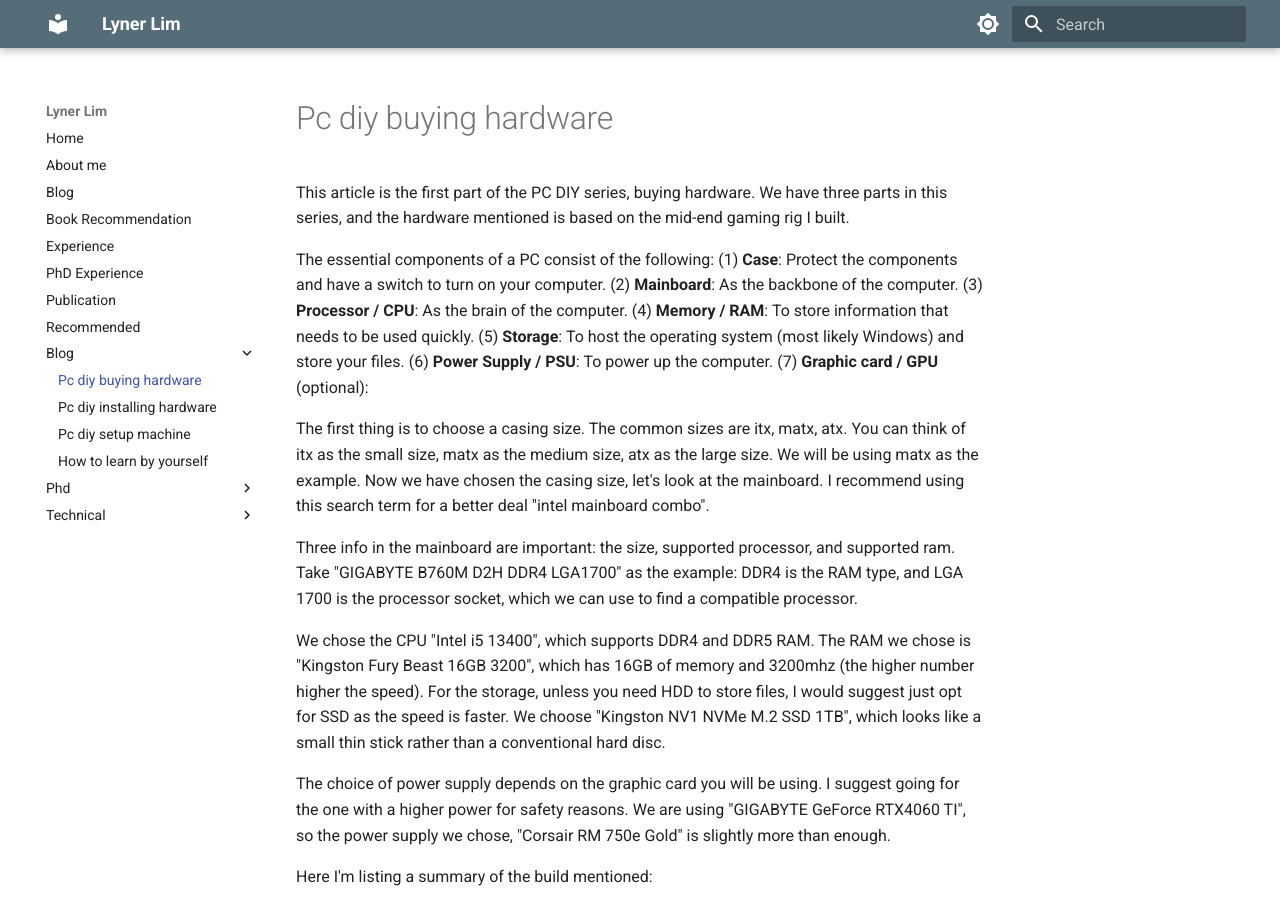
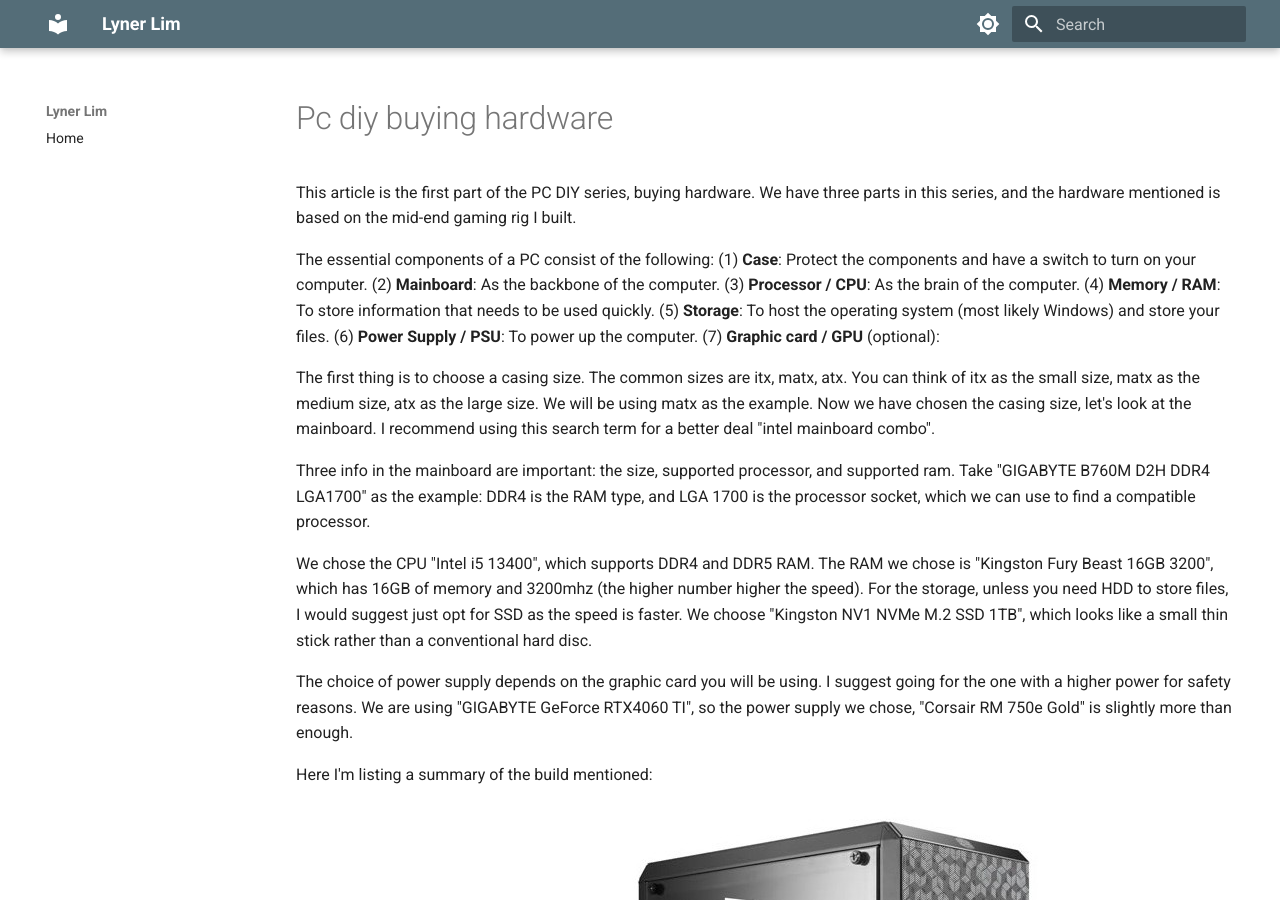
Before and after one commit to lynerlwl/lynerlwl.github.io, an MkDocs documentation site: the page built from src/blog/pc-diy-buying-hardware.md, in a window 1280 px wide and 900 px high. Built offline with MkDocs 1.6.1 and Material for MkDocs 9.7.7, drawn with Linux system fonts in a browser that asks for light colours.

Commit message:
layout update

```diff
--- a/mkdocs.yml
+++ b/mkdocs.yml
@@ -28,13 +28,13 @@
   features:
     # - navigation.tabs
     # - navigation.tabs.sticky
-    # - toc.follow
-    # - toc.integrate
+    - toc.follow
+    - toc.integrate
 # extra:
 #   generator: false
 
 nav:
-  # - Home: index.md
+  - Home: index.md
   # - Personal:
   #   - About Me: personal/about.md
   #   - Work Experience: personal/work_experience.md
--- a/src/blog/pc-diy-buying-hardware.md
+++ b/src/blog/pc-diy-buying-hardware.md
@@ -25,11 +25,9 @@
 Here I'm listing a summary of the build mentioned:
 
  (1) Case: Cooler Master MasterBox Q300L
- ![Cooler Master MasterBox Q300L](pc-diy-1-img/case.jpeg)
-
+ ![Cooler Master MasterBox Q300L](pc-diy-1-img/case.jpeg) <br>
  (2) Mainboard: GIGABYTE B760M D2H DDR4 LGA1700
  ![GIGABYTE B760M D2H DDR4 LGA1700](pc-diy-1-img/mainboard.jpeg)
-
  (3) Processor / CPU: Intel i5 13400 LGA1700
  ![Intel i5 13400 LGA1700](pc-diy-1-img/cpu.png)
  (4) Memory / RAM: Kingston Fury Beast 16GB 3200
```
Also changed, not shown: src/experience.md (+4 -4 lines), src/index.md (+1 -1 lines).
